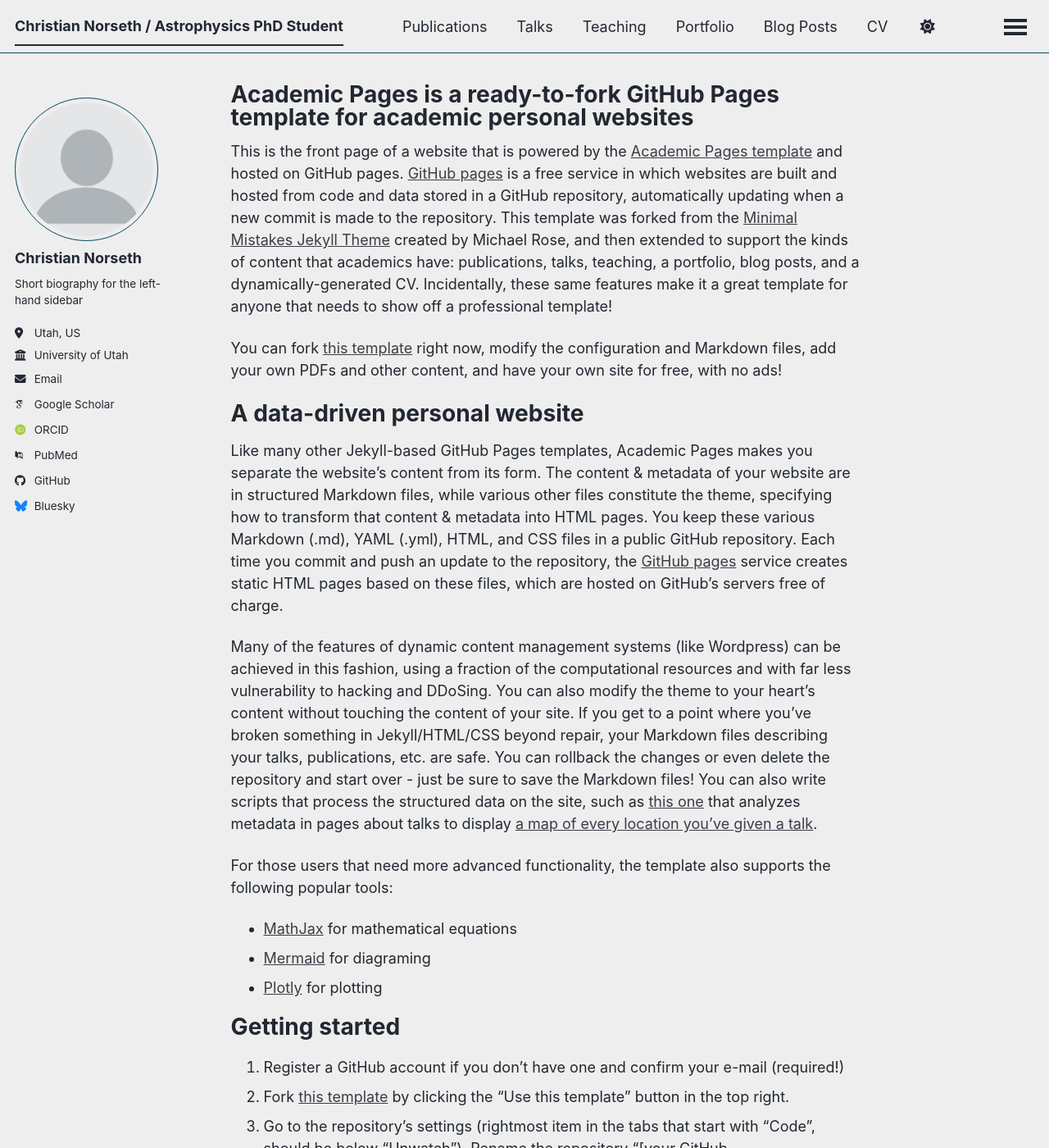
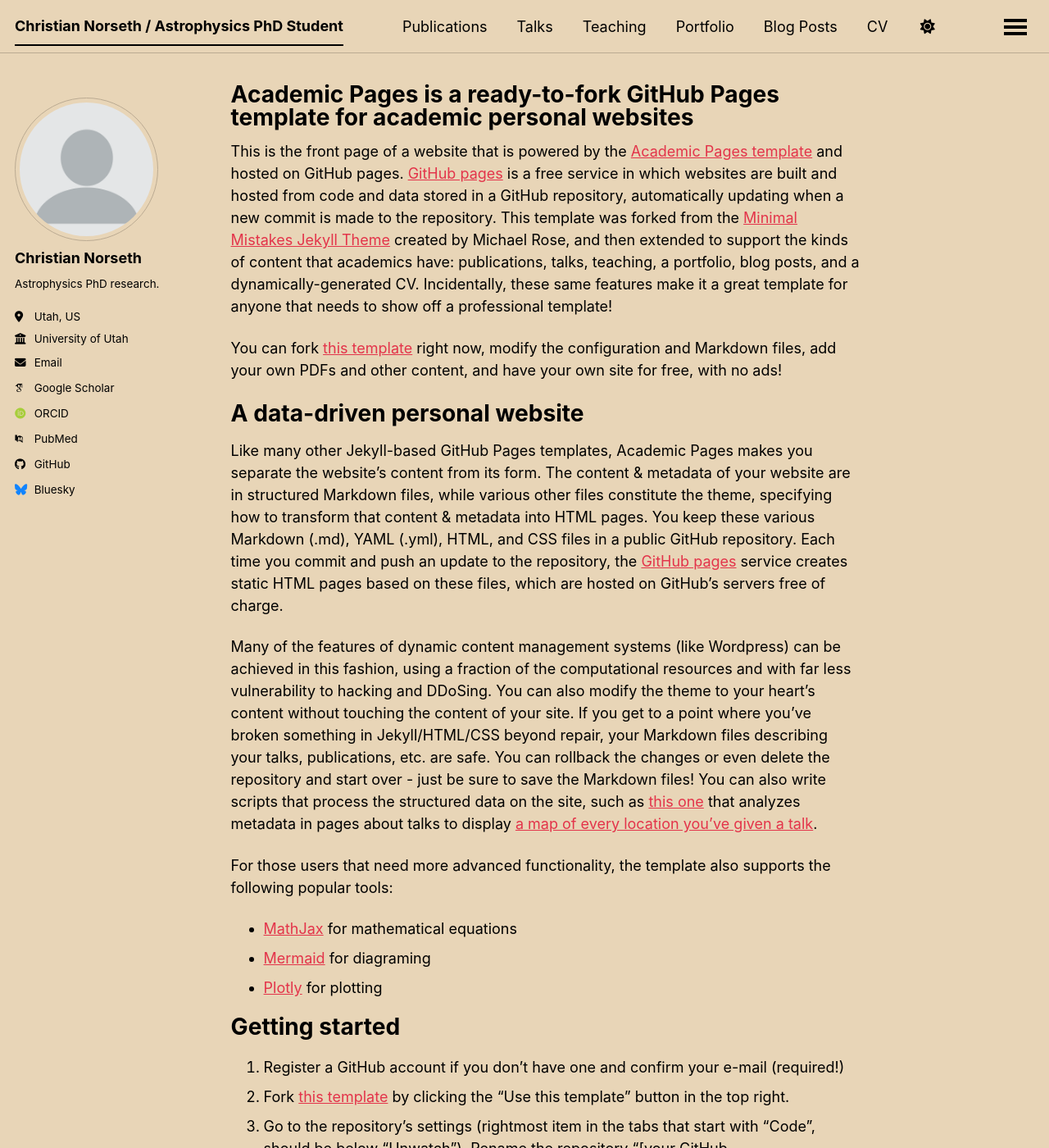
Before and after one commit to chrisnorseth/chrisnorseth.github.io, a Jekyll site: the page built from _pages/about.md, in a window 1280 px wide and 1400 px high. Shown: the whole window at 82% size. Built offline with Jekyll 4.4.1, drawn with Linux system fonts in a browser that asks for light colours; some web fonts are replaced; a script bundle is joined from its source files by our own code; library files that are not in the unit come from our copies.

Commit message:
Update _config.yml

```diff
--- a/_config.yml
+++ b/_config.yml
@@ -8,7 +8,7 @@
 
 # Basic Site Settings
 locale                   : "en-US"
-site_theme               : "air" # The available themes options are "default", "air", "sunrise", "mint", "dirt" and "contrast"
+site_theme               : "sunrise" # The available themes options are "default", "air", "sunrise", "mint", "dirt" and "contrast"
 title                    : "Christian Norseth / Astrophysics PhD Student"
 title_separator          : "-"
 name                     : &name "Christian Norseth"
@@ -26,7 +26,7 @@
   avatar           : "profile.png"
   name             : "Christian Norseth"
   pronouns         : # example: "she/her"
-  bio              : "Short biography for the left-hand sidebar"
+  bio              : "Astrophysics PhD research."
   location         : "Utah, US"
   employer         : "University of Utah"
   uri              : # URL
```
